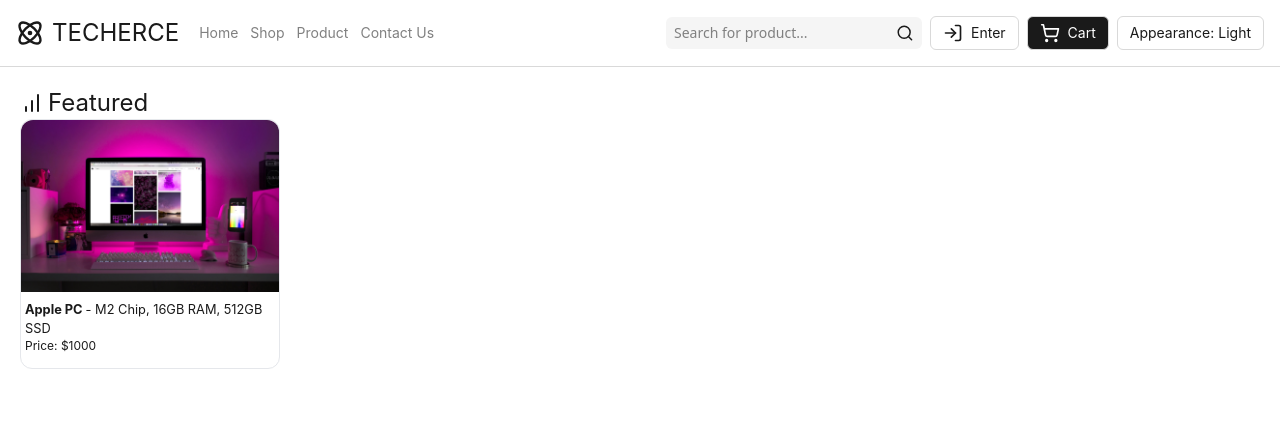
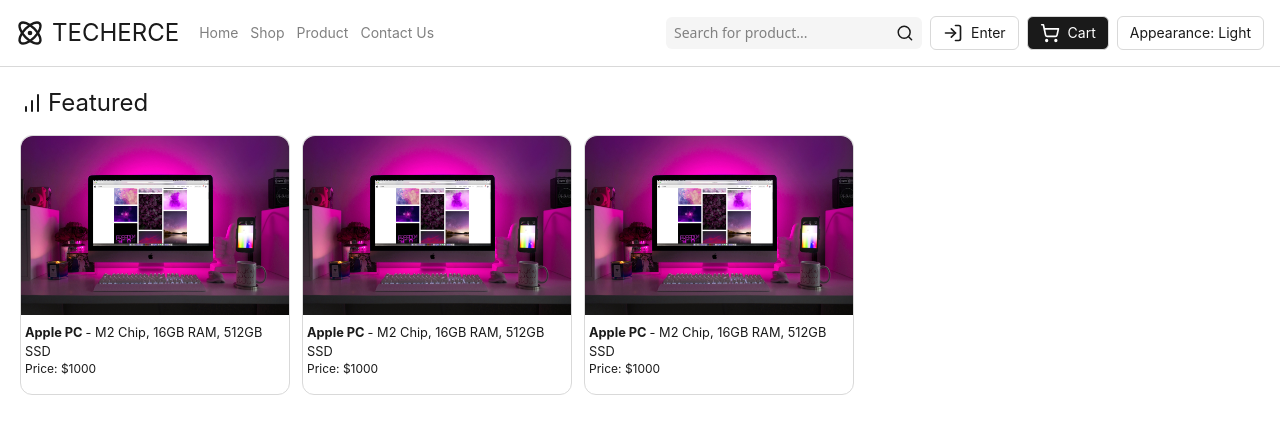
Before and after one commit to Beridze0/e-commerce, a React (Vite) app: page / in a window 1280 px wide. Shown: the top 434 px of the page. Built offline with nearby package versions, Linux system fonts and the light colour scheme.

Commit message:
featured finishe

```diff
--- a/src/components/features/Featured.jsx
+++ b/src/components/features/Featured.jsx
@@ -3,12 +3,14 @@ import ItemCard from "../ui/ItemCard"
 
 const Featured = () => {
   return (
-    <div>
+    <div className="flex flex-col gap-4">
         <div className="flex items-center gap-1">
             <ChartNoAxesColumnIncreasing />
             <h1 className="text-2xl">Featured</h1>
         </div>
-        <div>
+        <div className="flex items-center gap-3">
+            <ItemCard />
+            <ItemCard />
             <ItemCard />
         </div>
     </div>
--- a/src/components/ui/ItemCard.jsx
+++ b/src/components/ui/ItemCard.jsx
@@ -2,8 +2,8 @@ import computer from "../../assets/computer.jpg";
 
 const ItemCard = () => {
   return (
-    <div className=" flex flex-col gap-1 items-center border rounded-xl w-[260px] h-[250px] cursor-pointer">
-      <div className="max-w-[260px] ">
+    <div className=" flex flex-col border border-border rounded-xl gap-1 items-centerrounded-xl w-[270px] min-w-[270px] h-[260px] cursor-pointer">
+      <div className="max-w-[270px] ">
         <img
           src={computer}
           alt="computer"
```
